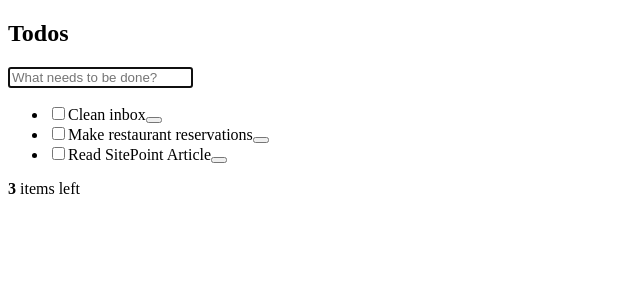
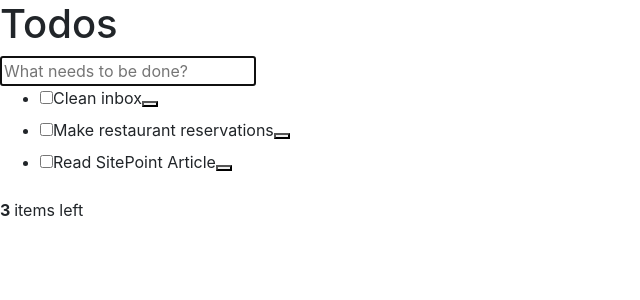
Before and after one commit to Kachilero/AngularTodo, an Angular app: page / in a window 1280 px wide. Shown: the top 300 px of the page, without its empty margins (0-640 px from the left). Built offline with nearby package versions, Linux system fonts and the light colour scheme; data requests are answered from the project's data file.

Commit message:
Mucking about with adding styling to project

```diff
--- a/angular.json
+++ b/angular.json
@@ -23,7 +23,7 @@
               "src/assets"
             ],
             "styles": [
-              "src/styles.css"
+              "src/scss/styles.scss"
             ],
             "scripts": [],
             "es5BrowserSupport": true
--- a/package.json
+++ b/package.json
@@ -21,6 +21,7 @@
     "@angular/platform-browser-dynamic": "~7.2.0",
     "@angular/router": "~7.2.0",
     "@ng-bootstrap/ng-bootstrap": "^4.0.3",
+    "bootstrap": "^4.3.1",
     "core-js": "^2.5.4",
     "rxjs": "~6.3.3",
     "tslib": "^1.9.0",
@@ -43,6 +44,7 @@
     "karma-coverage-istanbul-reporter": "~2.0.1",
     "karma-jasmine": "~1.1.2",
     "karma-jasmine-html-reporter": "^0.2.2",
+    "node-sass": "^4.11.0",
     "protractor": "~5.4.0",
     "ts-node": "~7.0.0",
     "tslint": "~5.11.0",
--- a/src/styles.css
+++ b/src/scss/styles.css
@@ -1 +1,2 @@
 /* You can add global styles to this file, and also import other style files */
+html { background: blue; }
--- /dev/null
+++ b/src/scss/styles.scss
@@ -0,0 +1,17 @@
+/**
+Main Import file for all of the styling
+*/
+
+
+// Bootstrap
+@import "../../node_modules/bootstrap/dist/css/bootstrap.min.css";
+
+// Base
+@import "colors";
+
+// Components
+@import "app.component";
+@import "todo-list.component";
+@import "todo-list.component";
+@import "todo-list-item.component";
+@import "todo-list-footer.component";
--- a/src/styles.scss
+++ /dev/null
@@ -1,16 +0,0 @@
-/**
-Main Import file for all of the styling
-*/
-
-
-// Bootstrap (?)
-
-// Base
-@import "sass/colors";
-
-// Components
-@import "sass/app.component";
-@import "sass/todo-list.component";
-@import "sass/todo-list.component";
-@import "sass/todo-list-item.component";
-@import "sass/todo-list-footer.component";
```
Also changed, not shown: src/scss/_app.component.scss (added), src/scss/_colors.scss (renamed from src/sass/_colors.scss), src/scss/_todo-list-footer.component.scss (added), src/scss/_todo-list-header.component.scss (added), src/scss/_todo-list-item.component.scss (added), src/scss/_todo-list.component.scss (added), 1 other file (tests, documents, lock files or other folders).
